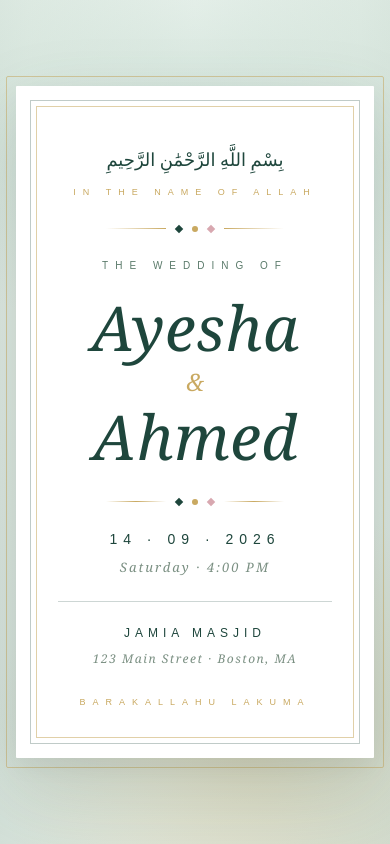
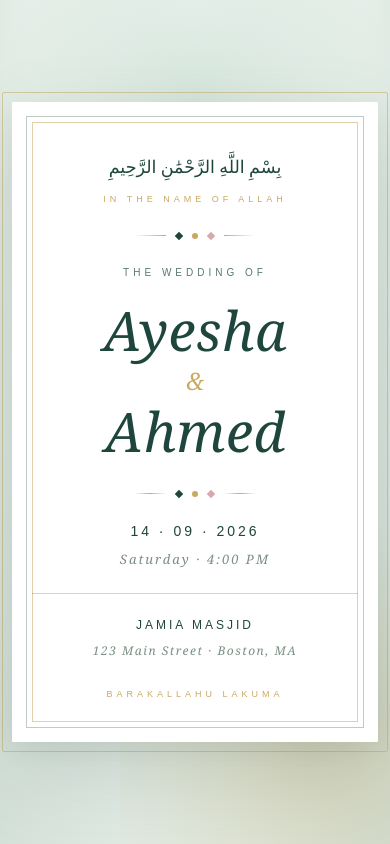
Before and after one commit to FATHIMANASRINV/Wed-inv, a Next.js app: page / in a window 390 px wide. Built offline with nearby package versions, Linux system fonts and the light colour scheme.

Commit message:
Update project

```diff
--- a/app/page.tsx
+++ b/app/page.tsx
@@ -4,6 +4,14 @@ import { useEffect, useState } from "react";
 export default function Home() {
   const [stage, setStage] = useState(0);
   const [revealed, setRevealed] = useState(0);
+  const [isMobile, setIsMobile] = useState(false);
+
+  useEffect(() => {
+    const check = () => setIsMobile(window.innerWidth < 480);
+    check();
+    window.addEventListener("resize", check);
+    return () => window.removeEventListener("resize", check);
+  }, []);
 
   useEffect(() => {
     const t1 = setTimeout(() => setStage(1), 2600);
@@ -19,47 +27,53 @@ export default function Home() {
     return () => timers.forEach(clearTimeout);
   }, [stage]);
 
-  const reveal = (at: number): React.CSSProperties => ({
+  const reveal = (at) => ({
     opacity: revealed >= at ? 1 : 0,
     transform: revealed >= at ? "translateY(0)" : "translateY(28px)",
     transition:
       "opacity 0.9s cubic-bezier(0.22, 1, 0.36, 1), transform 0.9s cubic-bezier(0.22, 1, 0.36, 1)",
   });
 
+  const nameSize = isMobile ? "clamp(42px, 14vw, 62px)" : "62px";
+  const dividerLineWidth = isMobile ? "32px" : "60px";
+
   return (
     <main
       style={{
-        minHeight: "100vh",
+        minHeight: "100dvh",
         display: "flex",
         alignItems: "center",
         justifyContent: "center",
         background:
           "radial-gradient(ellipse at top, #f6faf7 0%, #e6efe9 60%, #d3e0d8 100%)",
-        padding: "24px 16px",
+        padding: "16px 12px",
         fontFamily: "'Jost', system-ui, sans-serif",
         position: "relative",
         overflow: "hidden",
+        width: "100%",
       }}
     >
+      {/* Top glow — responsive */}
       <div
         style={{
           position: "absolute",
           top: "-150px",
           left: "50%",
           transform: "translateX(-50%)",
-          width: "700px",
+          width: "min(700px, 100vw)",
           height: "500px",
           background:
             "radial-gradient(ellipse, rgba(150,190,170,0.32) 0%, transparent 70%)",
           pointerEvents: "none",
         }}
       />
+      {/* Bottom glow — responsive */}
       <div
         style={{
           position: "absolute",
           bottom: "-160px",
           right: "-120px",
-          width: "520px",
+          width: "min(520px, 100vw)",
           height: "520px",
           background:
             "radial-gradient(circle, rgba(201,169,97,0.28) 0%, transparent 70%)",
@@ -87,7 +101,7 @@ export default function Home() {
         <div
           style={{
             background: "#ffffff",
-            padding: "56px 42px 48px",
+            padding: isMobile ? "48px 20px 40px" : "56px 42px 48px",
             textAlign: "center",
             borderRadius: "1px",
             boxShadow:
@@ -117,7 +131,7 @@ export default function Home() {
             }}
           />
 
-          {/* STAGE 0 — Bismillah opening */}
+          {/* STAGE 0 */}
           <div
             style={{
               position: "absolute",
@@ -131,18 +145,17 @@ export default function Home() {
               transition:
                 "opacity 0.9s ease, transform 0.9s cubic-bezier(0.22, 1, 0.36, 1)",
               pointerEvents: "none",
-              padding: "0 40px",
+              padding: "0 20px",
             }}
           >
             <p
               style={{
-                fontSize: "32px",
+                fontSize: "clamp(22px, 6.5vw, 32px)",
                 color: "#1e463c",
                 margin: 0,
                 direction: "rtl",
                 fontFamily: "'Amiri', serif",
                 lineHeight: "2",
-                padding: "0 20px",
               }}
             >
               بِسْمِ اللَّهِ الرَّحْمَٰنِ الرَّحِيمِ
@@ -151,7 +164,7 @@ export default function Home() {
             <p
               style={{
                 fontSize: "10px",
-                letterSpacing: "8px",
+                letterSpacing: isMobile ? "4px" : "8px",
                 color: "#c9a961",
                 marginTop: "22px",
                 textTransform: "uppercase",
@@ -171,27 +184,20 @@ export default function Home() {
                 marginTop: "28px",
               }}
             >
-              <span style={{ width: "60px", height: "1px", background: "linear-gradient(90deg, transparent, #c9a961)" }} />
+              <span style={{ width: dividerLineWidth, height: "1px", background: "linear-gradient(90deg, transparent, #c9a961)" }} />
               <span style={{ width: "6px", height: "6px", background: "#1e463c", transform: "rotate(45deg)" }} />
               <span style={{ width: "6px", height: "6px", borderRadius: "50%", background: "#c9a961" }} />
               <span style={{ width: "6px", height: "6px", background: "#d8a8b0", transform: "rotate(45deg)" }} />
-              <span style={{ width: "60px", height: "1px", background: "linear-gradient(90deg, #c9a961, transparent)" }} />
+              <span style={{ width: dividerLineWidth, height: "1px", background: "linear-gradient(90deg, #c9a961, transparent)" }} />
             </div>
           </div>
 
-          {/* STAGE 1 — Full invitation */}
-          <div
-            style={{
-              position: "relative",
-              zIndex: 2,
-              width: "100%",
-            }}
-          >
-            {/* 1 — Bismillah small */}
+          {/* STAGE 1 */}
+          <div style={{ position: "relative", zIndex: 2, width: "100%" }}>
             <p
               style={{
                 ...reveal(1),
-                fontSize: "18px",
+                fontSize: "clamp(14px, 4.5vw, 18px)",
                 color: "#1e463c",
                 margin: "0 0 8px",
                 direction: "rtl",
@@ -202,12 +208,11 @@ export default function Home() {
               بِسْمِ اللَّهِ الرَّحْمَٰنِ الرَّحِيمِ
             </p>
 
-            {/* 2 — In the Name of Allah */}
             <p
               style={{
                 ...reveal(2),
                 fontSize: "9px",
-                letterSpacing: "7px",
+                letterSpacing: isMobile ? "4px" : "7px",
                 color: "#c9a961",
                 margin: "0 0 26px",
                 textTransform: "uppercase",
@@ -218,7 +223,6 @@ export default function Home() {
               In the Name of Allah
             </p>
 
-            {/* 3 — Divider */}
             <div
               style={{
                 ...reveal(3),
@@ -229,19 +233,18 @@ export default function Home() {
                 marginBottom: "26px",
               }}
             >
-              <span style={{ width: "60px", height: "1px", background: "linear-gradient(90deg, transparent, #c9a961)" }} />
+              <span style={{ width: dividerLineWidth, height: "1px", background: "linear-gradient(90deg, transparent, #c9a961)" }} />
               <span style={{ width: "6px", height: "6px", background: "#1e463c", transform: "rotate(45deg)" }} />
               <span style={{ width: "6px", height: "6px", borderRadius: "50%", background: "#c9a961" }} />
               <span style={{ width: "6px", height: "6px", background: "#d8a8b0", transform: "rotate(45deg)" }} />
-              <span style={{ width: "60px", height: "1px", background: "linear-gradient(90deg, #c9a961, transparent)" }} />
+              <span style={{ width: dividerLineWidth, height: "1px", background: "linear-gradient(90deg, #c9a961, transparent)" }} />
             </div>
 
-            {/* 4 — The Wedding Of */}
             <p
               style={{
                 ...reveal(4),
                 fontSize: "10px",
-                letterSpacing: "7px",
+                letterSpacing: isMobile ? "4px" : "7px",
                 color: "#5a7a6a",
                 margin: "0 0 22px",
                 textTransform: "uppercase",
@@ -252,24 +255,23 @@ export default function Home() {
               The Wedding Of
             </p>
 
-            {/* 5 — BRIDE — CORMORANT GARAMOND ITALIC */}
             <h1
               style={{
                 ...reveal(5),
                 fontFamily: "'Cormorant Garamond', Georgia, serif",
                 fontStyle: "italic",
                 fontWeight: 400,
-                fontSize: "62px",
+                fontSize: nameSize,
                 lineHeight: "1.05",
                 color: "#1e463c",
                 margin: 0,
                 letterSpacing: "0.5px",
+                wordBreak: "break-word",
               }}
             >
               Ayesha
             </h1>
 
-            {/* 6 — Ampersand */}
             <p
               style={{
                 ...reveal(6),
@@ -285,24 +287,23 @@ export default function Home() {
               &amp;
             </p>
 
-            {/* 7 — GROOM — CORMORANT GARAMOND ITALIC */}
             <h1
               style={{
                 ...reveal(7),
                 fontFamily: "'Cormorant Garamond', Georgia, serif",
                 fontStyle: "italic",
                 fontWeight: 400,
-                fontSize: "62px",
+                fontSize: nameSize,
                 lineHeight: "1.05",
                 color: "#1e463c",
                 margin: 0,
                 letterSpacing: "0.5px",
+                wordBreak: "break-word",
               }}
             >
               Ahmed
             </h1>
 
-            {/* 8 — Divider */}
             <div
               style={{
                 ...reveal(8),
@@ -313,21 +314,20 @@ export default function Home() {
                 margin: "30px 0 24px",
               }}
             >
-              <span style={{ width: "60px", height: "1px", background: "linear-gradient(90deg, transparent, #c9a961, transparent)" }} />
+              <span style={{ width: dividerLineWidth, height: "1px", background: "linear-gradient(90deg, transparent, #c9a961, transparent)" }} />
               <span style={{ width: "6px", height: "6px", background: "#1e463c", transform: "rotate(45deg)" }} />
               <span style={{ width: "6px", height: "6px", borderRadius: "50%", background: "#c9a961" }} />
               <span style={{ width: "6px", height: "6px", background: "#d8a8b0", transform: "rotate(45deg)" }} />
-              <span style={{ width: "60px", height: "1px", background: "linear-gradient(90deg, transparent, #c9a961, transparent)" }} />
+              <span style={{ width: dividerLineWidth, height: "1px", background: "linear-gradient(90deg, transparent, #c9a961, transparent)" }} />
             </div>
 
-            {/* 9 — Date */}
             <div style={reveal(9)}>
               <p
                 style={{
                   fontFamily: "'Jost', sans-serif",
                   fontWeight: 500,
                   fontSize: "14px",
-                  letterSpacing: "6px",
+                  letterSpacing: isMobile ? "3px" : "6px",
                   color: "#1e463c",
                   margin: "0 0 8px",
                 }}
@@ -348,7 +348,6 @@ export default function Home() {
               </p>
             </div>
 
-            {/* 10 — Venue */}
             <div
               style={{
                 ...reveal(10),
@@ -361,7 +360,7 @@ export default function Home() {
                   fontFamily: "'Jost', sans-serif",
                   fontWeight: 500,
                   fontSize: "12px",
-                  letterSpacing: "5px",
+                  letterSpacing: isMobile ? "3px" : "5px",
                   color: "#1e463c",
                   margin: "0 0 8px",
                   textTransform: "uppercase",
@@ -383,14 +382,13 @@ export default function Home() {
               </p>
             </div>
 
-            {/* 11 — Dua */}
             <p
               style={{
                 ...reveal(11),
                 fontFamily: "'Jost', sans-serif",
                 fontWeight: 400,
                 fontSize: "9px",
-                letterSpacing: "7px",
+                letterSpacing: isMobile ? "4px" : "7px",
                 color: "#c9a961",
                 marginTop: "28px",
                 textTransform: "uppercase",
```
